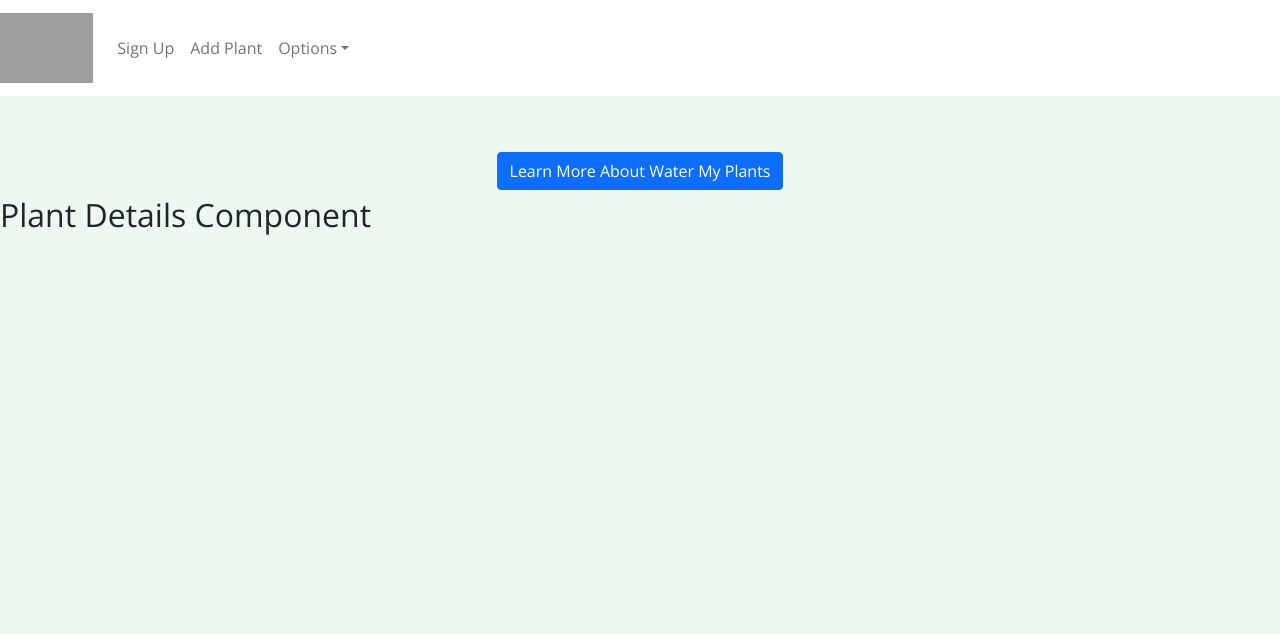
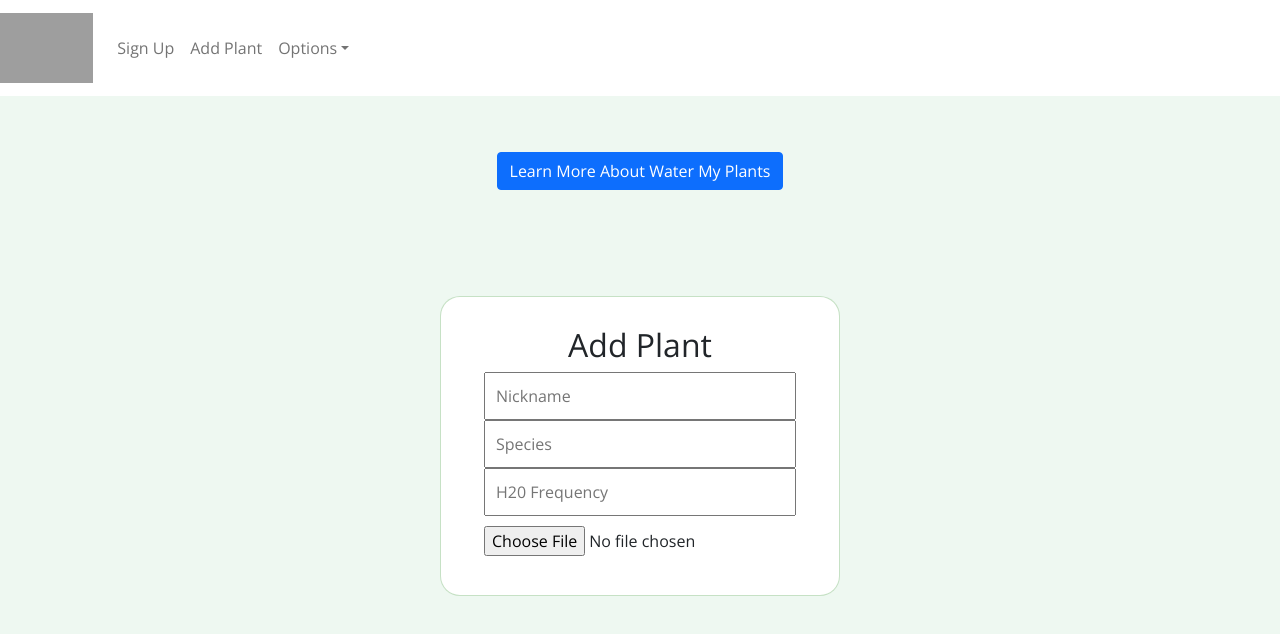
Before and after one commit to ft-watermyplants-7/front-end, a React (Create React App) app: page /plants/add in a window 1280 px wide. Shown: the top 634 px of the page. Built offline with nearby package versions, Linux system fonts and the light colour scheme; grey boxes are pictures that could not be loaded.

Commit message:
add plant form

```diff
--- a/package.json
+++ b/package.json
@@ -10,6 +10,7 @@
     "bootstrap": "^5.1.3",
     "react": "^17.0.2",
     "react-dom": "^17.0.2",
+    "react-file-base64": "^1.0.3",
     "react-redux": "^7.2.5",
     "react-router-dom": "^5.3.0",
     "react-scripts": "4.0.3",
--- a/src/App.js
+++ b/src/App.js
@@ -9,6 +9,7 @@ import PlantList from "./components/PlantList/PlantList";
 import PlantDetails from "./components/PlantDetails/PlantDetails";
 import PlantCarousel from "./components/Carousel/Carousel";
 import HomeModal from "./components/HomeModal/HomeModal";
+import AddPlantForm from "./components/AddPlantForm/AddPlantForm";
 
 function App() {
   return (
@@ -16,6 +17,7 @@ function App() {
       <Header />
       <HomeModal />
       <Switch>
+        <Route path="/plants/add" component={AddPlantForm} />
         <Route path="/plants/:id" component={PlantDetails} />
         <Route path="/plants" component={PlantList} />
         <Route path="/logout" component={Logout} />
--- /dev/null
+++ b/src/components/AddPlantForm/AddPlantForm.css
@@ -0,0 +1,32 @@
+.add-wrapper {
+  display: flex;
+  justify-content: center;
+  height: 500px;
+  align-items: center;
+}
+.add-plant-container {
+  display: flex;
+  flex-direction: column;
+  justify-content: center;
+  align-items: center;
+  margin: 40px 0px;
+  height: 300px;
+  min-width: 400px;
+  background-color: white;
+  border: 1px solid rgba(67, 156, 64, 0.3);
+  border-radius: 20px;
+}
+.add-plant-form {
+  display: flex;
+  flex-direction: column;
+}
+.add-plant-form > input {
+  padding: 10px;
+}
+.add-plant-form > input:focus {
+  outline: none;
+}
+.file-input {
+  width: 90%;
+  margin: 10px 0px;
+}
--- /dev/null
+++ b/src/components/AddPlantForm/AddPlantForm.js
@@ -0,0 +1,61 @@
+import React, { useState } from "react";
+import "./AddPlantForm.css";
+import FileBase64 from "react-file-base64";
+
+const AddPlantForm = () => {
+  const [state, setState] = useState({
+    id: Date.now(),
+    nickname: "",
+    species: "",
+    h20Frequency: "",
+    image: "",
+  });
+  const handleChange = (e) => {
+    setState({
+      ...state,
+      [e.target.name]: e.target.value,
+    });
+  };
+  const handleSubmit = (e) => {
+    e.preventDefault();
+  };
+  return (
+    <div className="add-wrapper">
+      <div className="add-plant-container">
+        <h2>Add Plant</h2>
+        <form className="add-plant-form" onSubmit={handleSubmit}>
+          <input
+            type="text"
+            placeholder="Nickname"
+            value={state.nickname}
+            name="nickname"
+            onChange={handleChange}
+          />
+          <input
+            type="text"
+            placeholder="Species"
+            value={state.species}
+            name="species"
+            onChange={handleChange}
+          />
+          <input
+            type="text"
+            placeholder="H20 Frequency"
+            value={state.h20Frequency}
+            name="h20Frequency"
+            onChange={handleChange}
+          />
+          <div className="file-input">
+            <FileBase64
+              type="file"
+              multiple={false}
+              onDone={({ base64 }) => setState({ ...state, image: base64 })}
+            />
+          </div>
+        </form>
+      </div>
+    </div>
+  );
+};
+
+export default AddPlantForm;
--- a/src/components/Header/Header.js
+++ b/src/components/Header/Header.js
@@ -35,7 +35,7 @@ const Header = (props) => {
               <NavLink href="/signup">Sign Up</NavLink>
             </NavItem>
             <NavItem>
-              <NavLink href="/add-plant">Add Plant</NavLink>
+              <NavLink href="/plants/add">Add Plant</NavLink>
             </NavItem>
             <UncontrolledDropdown nav inNavbar>
               <DropdownToggle nav caret>
--- a/src/components/HomeModal/HomeModal.js
+++ b/src/components/HomeModal/HomeModal.js
@@ -32,7 +32,7 @@ const HomeModal = (props) => {
           culpa qui officia deserunt mollit anim id est laborum.
         </ModalBody>
         <ModalFooter>
-          <Link to="add-plant">
+          <Link to="/plants/add">
             <Button color="primary" onClick={toggle}>
               Add A New Plant
             </Button>
--- a/src/components/PlantCard/PlantCard.css
+++ b/src/components/PlantCard/PlantCard.css
@@ -7,6 +7,12 @@
   overflow: hidden;
   background-color: white;
   margin-bottom: 20px;
+  cursor: pointer;
+  transition: all 0.3s;
+}
+.p:hover {
+  transform: scale(1.05);
+  transition: all 0.3s;
 }
 .p-desc {
   margin-top: 10px;
```
Also changed, not shown: 1 other file (tests, documents, lock files or other folders).
